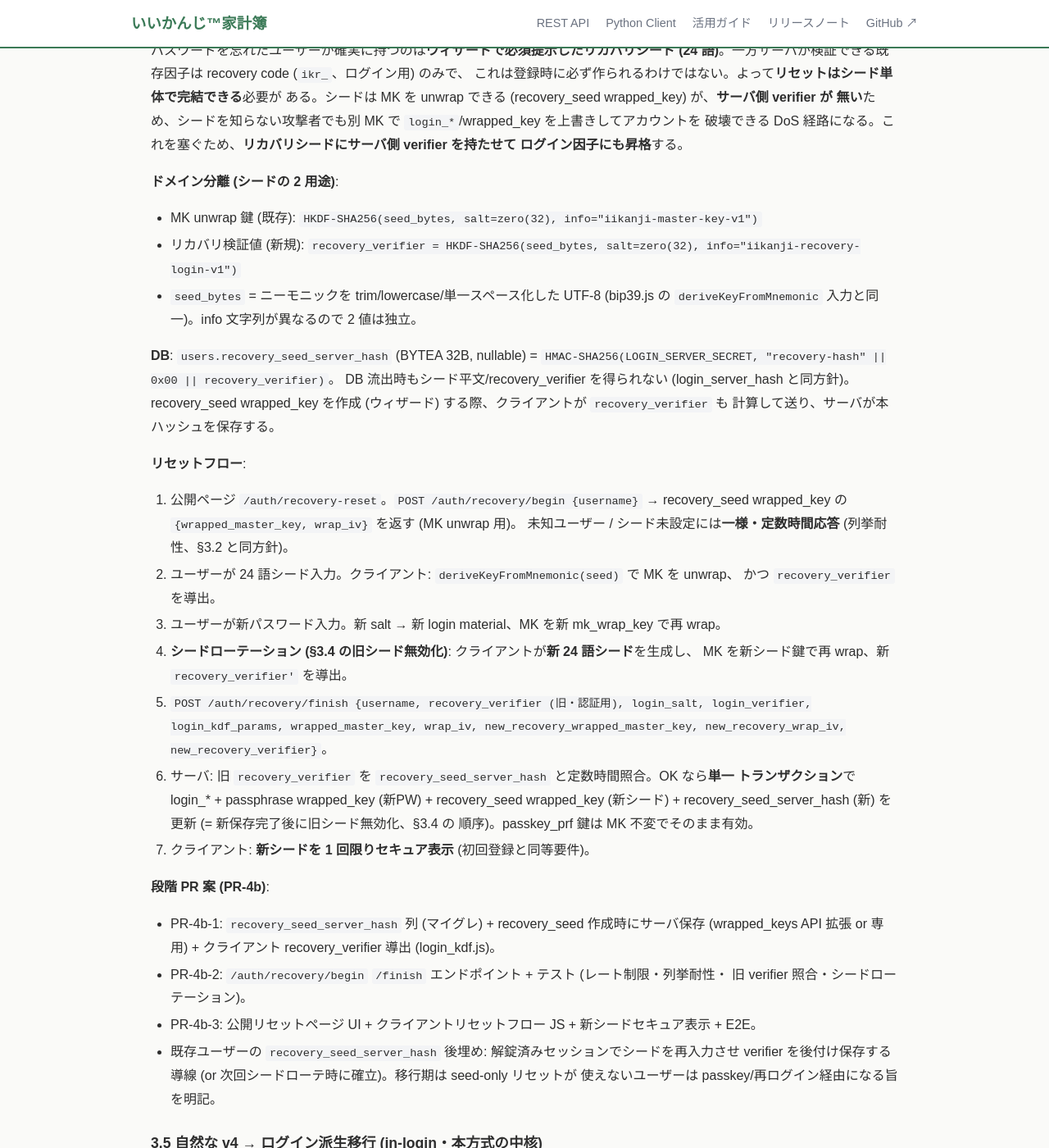
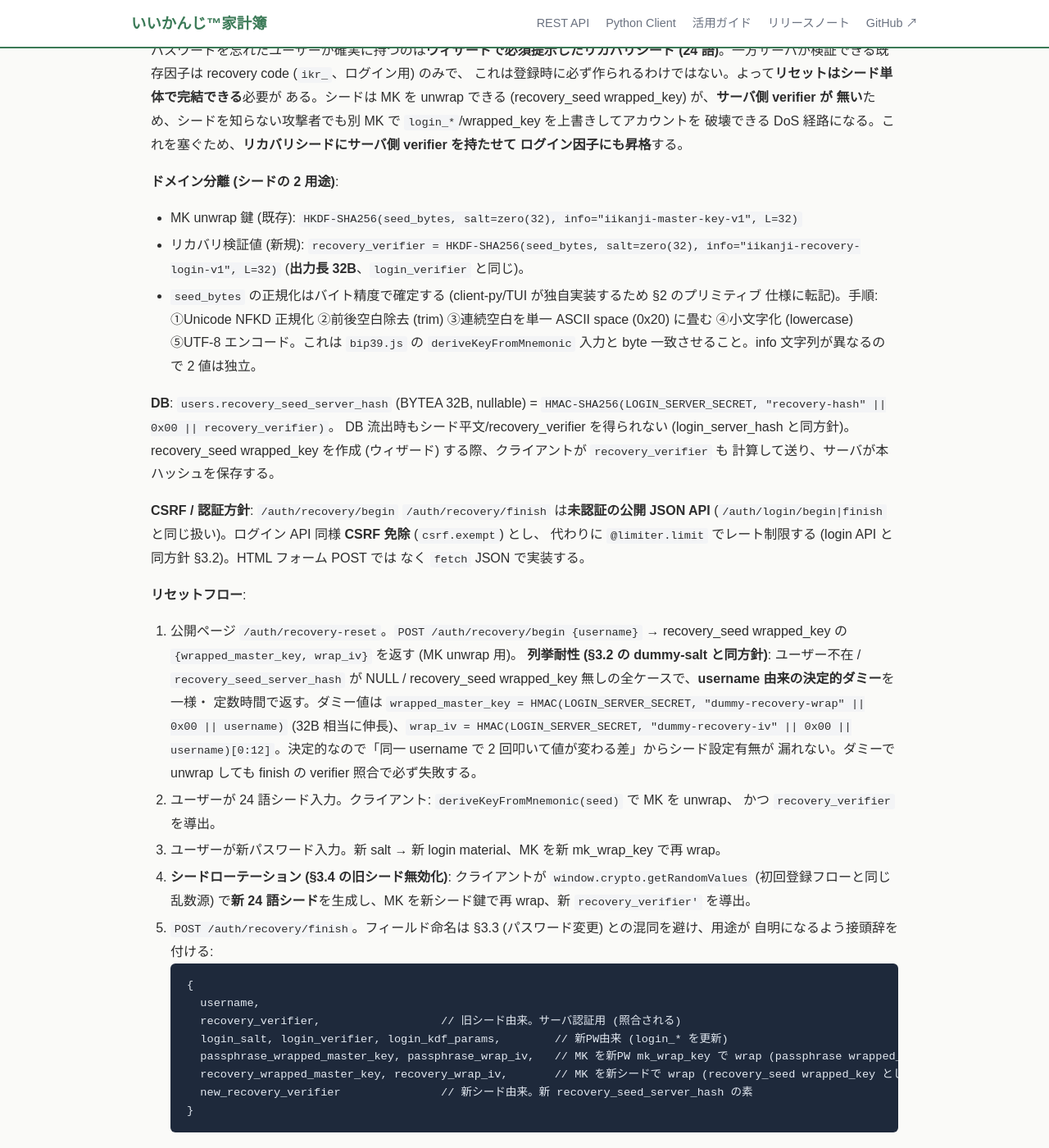
Before and after one commit to nananek/iikanji-kakeibo, a Jekyll site: the page built from docs/v5-e2ee/login-derived-mk.md, in a window 1280 px wide and 1400 px high, scrolled down 4387 px. Shown: the whole window at 82% size. Built offline with Jekyll 4.4.1, drawn with Linux system fonts in a browser that asks for light colours; our own code applies the rules of GitHub Pages for plain Markdown files; some of the changed text lies outside the part shown.

Commit message:
docs(e2ee): §3.4.1 レビュー反映 — リセット設計の記述明確化 (PR #401)
claude-review request-changes の5点+軽微3点を反映 (設計の核心は変更なし)。

- begin: 列挙耐性ダミー応答を決定的生成に明記 (HMAC(SECRET,dummy-recovery-wrap||0x00||
  username) / dummy-recovery-iv)。同一usernameで値不変→シード有無を漏らさない
- finish: フィールド命名を passphrase_*/recovery_* 接頭辞化し §3.3 との混同解消
- CSRF: 公開JSON APIとして csrf.exempt + limiter (login API同方針) を明記
- 新シード生成の乱数源 window.crypto.getRandomValues を明記
- NULL (recovery_seed_server_hash未設定) 既存ユーザー: 推奨=解錠済セッション後埋め導線/
  fallback=次回ローテ、begin は列挙耐性のためダミー応答で通し finish で失敗判定
- 軽微: recovery_verifier 出力長32B / passkey_only ユーザー範囲 / seed_bytes の
  NFKD→trim→空白畳み→小文字→UTF-8 バイト精度正規化

Co-Authored-By: Claude Opus 4.8 <noreply@anthropic.com>

````diff
--- a/docs/v5-e2ee/login-derived-mk.md
+++ b/docs/v5-e2ee/login-derived-mk.md
@@ -158,11 +158,13 @@ HMAC の**メッセージ先頭にドメインラベル + `0x00`** を付けて
 ログイン因子にも昇格**する。
 
 **ドメイン分離 (シードの 2 用途)**:
-- MK unwrap 鍵 (既存): `HKDF-SHA256(seed_bytes, salt=zero(32), info="iikanji-master-key-v1")`
+- MK unwrap 鍵 (既存): `HKDF-SHA256(seed_bytes, salt=zero(32), info="iikanji-master-key-v1", L=32)`
 - リカバリ検証値 (新規): `recovery_verifier = HKDF-SHA256(seed_bytes, salt=zero(32),
-  info="iikanji-recovery-login-v1")`
-- `seed_bytes` = ニーモニックを trim/lowercase/単一スペース化した UTF-8 (bip39.js の
-  `deriveKeyFromMnemonic` 入力と同一)。info 文字列が異なるので 2 値は独立。
+  info="iikanji-recovery-login-v1", L=32)` (**出力長 32B**、`login_verifier` と同じ)。
+- `seed_bytes` の正規化はバイト精度で確定する (client-py/TUI が独自実装するため §2 のプリミティブ
+  仕様に転記)。手順: ①Unicode NFKD 正規化 ②前後空白除去 (trim) ③連続空白を単一 ASCII space
+  (0x20) に畳む ④小文字化 (lowercase) ⑤UTF-8 エンコード。これは `bip39.js` の
+  `deriveKeyFromMnemonic` 入力と byte 一致させること。info 文字列が異なるので 2 値は独立。
 
 **DB**: `users.recovery_seed_server_hash` (BYTEA 32B, nullable) =
 `HMAC-SHA256(LOGIN_SERVER_SECRET, "recovery-hash" || 0x00 || recovery_verifier)`。
@@ -170,33 +172,67 @@ DB 流出時もシード平文/recovery_verifier を得られない (login_serve
 recovery_seed wrapped_key を作成 (ウィザード) する際、クライアントが `recovery_verifier` も
 計算して送り、サーバが本ハッシュを保存する。
 
+**CSRF / 認証方針**: `/auth/recovery/begin` `/auth/recovery/finish` は**未認証の公開 JSON API**
+(`/auth/login/begin|finish` と同じ扱い)。ログイン API 同様 **CSRF 免除** (`csrf.exempt`) とし、
+代わりに `@limiter.limit` でレート制限する (login API と同方針 §3.2)。HTML フォーム POST では
+なく `fetch` JSON で実装する。
+
 **リセットフロー**:
 1. 公開ページ `/auth/recovery-reset`。`POST /auth/recovery/begin {username}` →
    recovery_seed wrapped_key の `{wrapped_master_key, wrap_iv}` を返す (MK unwrap 用)。
-   未知ユーザー / シード未設定には**一様・定数時間応答** (列挙耐性、§3.2 と同方針)。
+   **列挙耐性 (§3.2 の dummy-salt と同方針)**: ユーザー不在 / `recovery_seed_server_hash` が
+   NULL / recovery_seed wrapped_key 無しの全ケースで、**username 由来の決定的ダミー**を一様・
+   定数時間で返す。ダミー値は
+   `wrapped_master_key = HMAC(LOGIN_SERVER_SECRET, "dummy-recovery-wrap" || 0x00 || username)`
+   (32B 相当に伸長)、`wrap_iv = HMAC(LOGIN_SERVER_SECRET, "dummy-recovery-iv" || 0x00 ||
+   username)[0:12]`。決定的なので「同一 username で 2 回叩いて値が変わる差」からシード設定有無が
+   漏れない。ダミーで unwrap しても finish の verifier 照合で必ず失敗する。
 2. ユーザーが 24 語シード入力。クライアント: `deriveKeyFromMnemonic(seed)` で MK を unwrap、
    かつ `recovery_verifier` を導出。
 3. ユーザーが新パスワード入力。新 salt → 新 login material、MK を新 mk_wrap_key で再 wrap。
-4. **シードローテーション (§3.4 の旧シード無効化)**: クライアントが**新 24 語シード**を生成し、
-   MK を新シード鍵で再 wrap、新 `recovery_verifier'` を導出。
-5. `POST /auth/recovery/finish {username, recovery_verifier (旧・認証用), login_salt,
-   login_verifier, login_kdf_params, wrapped_master_key, wrap_iv,
-   new_recovery_wrapped_master_key, new_recovery_wrap_iv, new_recovery_verifier}`。
-6. サーバ: 旧 `recovery_verifier` を `recovery_seed_server_hash` と定数時間照合。OK なら**単一
-   トランザクション**で login_* + passphrase wrapped_key (新PW) + recovery_seed wrapped_key
-   (新シード) + recovery_seed_server_hash (新) を更新 (= 新保存完了後に旧シード無効化、§3.4 の
-   順序)。passkey_prf 鍵は MK 不変でそのまま有効。
+4. **シードローテーション (§3.4 の旧シード無効化)**: クライアントが `window.crypto.getRandomValues`
+   (初回登録フローと同じ乱数源) で**新 24 語シード**を生成し、MK を新シード鍵で再 wrap、新
+   `recovery_verifier'` を導出。
+5. `POST /auth/recovery/finish`。フィールド命名は §3.3 (パスワード変更) との混同を避け、用途が
+   自明になるよう接頭辞を付ける:
+   ```
+   {
+     username,
+     recovery_verifier,                  // 旧シード由来。サーバ認証用 (照合される)
+     login_salt, login_verifier, login_kdf_params,        // 新PW由来 (login_* を更新)
+     passphrase_wrapped_master_key, passphrase_wrap_iv,   // MK を新PW mk_wrap_key で wrap (passphrase wrapped_key として保存)
+     recovery_wrapped_master_key, recovery_wrap_iv,       // MK を新シードで wrap (recovery_seed wrapped_key として保存)
+     new_recovery_verifier               // 新シード由来。新 recovery_seed_server_hash の素
+   }
+   ```
+6. サーバ: 旧 `recovery_verifier` を `recovery_seed_server_hash` と `hmac.compare_digest` で定数
+   時間照合。OK なら**単一トランザクション**で login_* + passphrase wrapped_key (新PW) +
+   recovery_seed wrapped_key (新シード) + recovery_seed_server_hash (新) を更新 (= 新保存完了後に
+   旧シード無効化、§3.4 の順序)。passkey_prf 鍵は MK 不変でそのまま有効。
 7. クライアント: **新シードを 1 回限りセキュア表示** (初回登録と同等要件)。
+
+**passkey_only ユーザーの扱い**: `passkey_only_login=True` でも recovery_seed wrapped_key と
+`recovery_seed_server_hash` を持つユーザーは本フローを利用できる (「パスワード忘れ」ではなく
+「パスワード認証を再有効化したい」ケース。finish で login_* が設定されるので結果的に
+パスワードログインが復活する)。リカバリシードを持たない passkey_only ユーザーは対象外
+(passkey 認証で入る)。
 
 **段階 PR 案 (PR-4b)**:
 - PR-4b-1: `recovery_seed_server_hash` 列 (マイグレ) + recovery_seed 作成時にサーバ保存
   (wrapped_keys API 拡張 or 専用) + クライアント recovery_verifier 導出 (login_kdf.js)。
-- PR-4b-2: `/auth/recovery/begin` `/finish` エンドポイント + テスト (レート制限・列挙耐性・
-  旧 verifier 照合・シードローテーション)。
+- PR-4b-2: `/auth/recovery/begin` `/finish` エンドポイント (CSRF 免除 + レート制限) + テスト
+  (レート制限・列挙耐性のダミー決定性・旧 verifier 照合・シードローテーション・NULL ユーザー)。
 - PR-4b-3: 公開リセットページ UI + クライアントリセットフロー JS + 新シードセキュア表示 + E2E。
-- 既存ユーザーの `recovery_seed_server_hash` 後埋め: 解錠済みセッションでシードを再入力させ
-  verifier を後付け保存する導線 (or 次回シードローテ時に確立)。移行期は seed-only リセットが
-  使えないユーザーは passkey/再ログイン経由になる旨を明記。
+- **既存ユーザー (`recovery_seed_server_hash` = NULL) の後埋め方針**:
+  - **推奨 (primary)**: 解錠済みセッションでウィザードからシードを再入力 (または再発行) させ、
+    そのとき `recovery_verifier` を計算してサーバに後付け保存する専用導線を設ける。能動的に
+    seed-only リセットを有効化できる。
+  - **fallback**: 上記をスキップしたユーザーは、次回シードローテ (= 何らかの理由でシード再発行)
+    時に自動確立される。
+  - **NULL ユーザーの begin 応答**: サーバは NULL でも `begin` を**通常どおりダミー応答で通す**
+    (シード未設定と同じ列挙耐性応答)。「NULL なのでリセット不可」と即時に区別できる応答は返さない
+    (列挙耐性のため)。実際のリセット可否は finish の verifier 照合で判定 (NULL ユーザーは必ず失敗)。
+    移行期に seed-only リセットが使えないユーザーは passkey / 再ログイン経由になる旨を UI に明記。
 
 ### 3.5 自然な v4 → ログイン派生移行 (in-login・本方式の中核)
 
````
